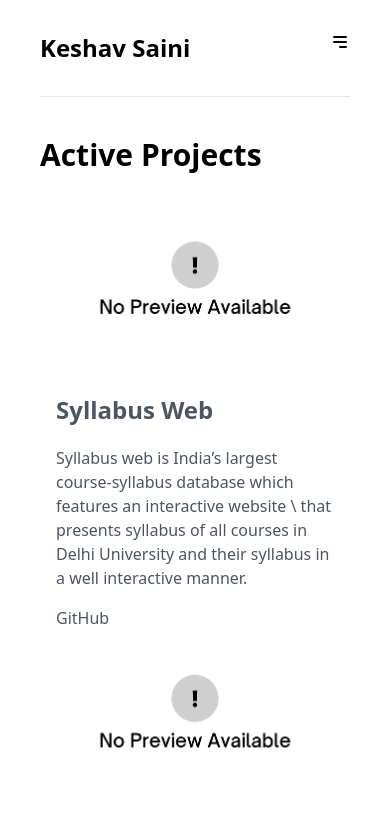
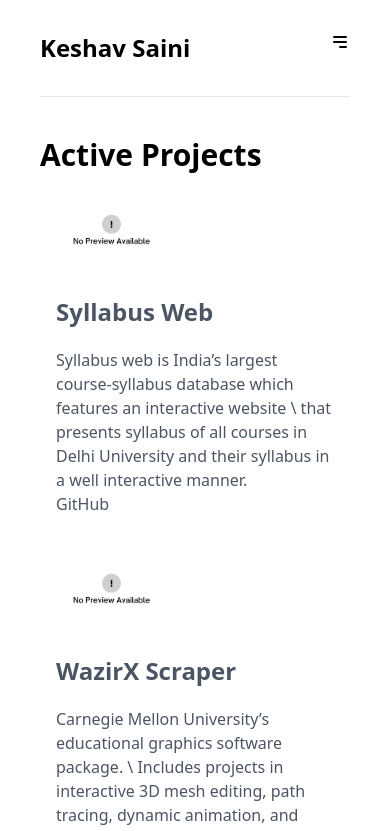
Before and after one commit to professor91/keshav-saini, a React (Create React App) app: page /projects in a window 390 px wide. Shown: the top 831 px of the page. Built offline with nearby package versions, Linux system fonts and the light colour scheme.

Commit message:
Improved UI for small screens

```diff
--- a/src/components/Projects.js
+++ b/src/components/Projects.js
@@ -4,16 +4,16 @@
 const Card = (props) => {
     return (
         <div
-            className="block md:flex flex-row">
+            className="pb-10 block md:flex flex-row justify-evenly">
                 {/* w-full */}
             <div
-                className="img">
+                className="img w-2/5 sm:justify-center">
                 <img
                     src={NoPreviewImg}>
                 </img>
             </div>
             <div
-                className="description basis-1/2 ">
+                className="pt-5 flex flex-col md:basis-1/2 md:pt-0">
                 <span
                     className="text-2xl font-bold">
                         {props.projectName}
@@ -23,7 +23,7 @@
                     {props.projectDesc}
                     </p>
                 <div
-                    className="mt-4">
+                    className="mt-auto">
                     <a href={props.githubLink}>GitHub</a>
                 </div>
             </div>
@@ -40,7 +40,7 @@
                 className="text-3xl font-bold">
                 Active Projects
             </p>
-            <ul
+            <div
                 className="list-disc mt-6 mx-4 text-gray-600 ">
                 <Card
                     projectName= "Syllabus Web"
@@ -52,7 +52,7 @@
                     projectDesc= "Carnegie Mellon University’s educational graphics software package. \
                     Includes projects in interactive 3D mesh editing, path tracing, dynamic animation, and physics-based simulation."
                 />
-            </ul>
+            </div>
         </div>
     );
 }
```
